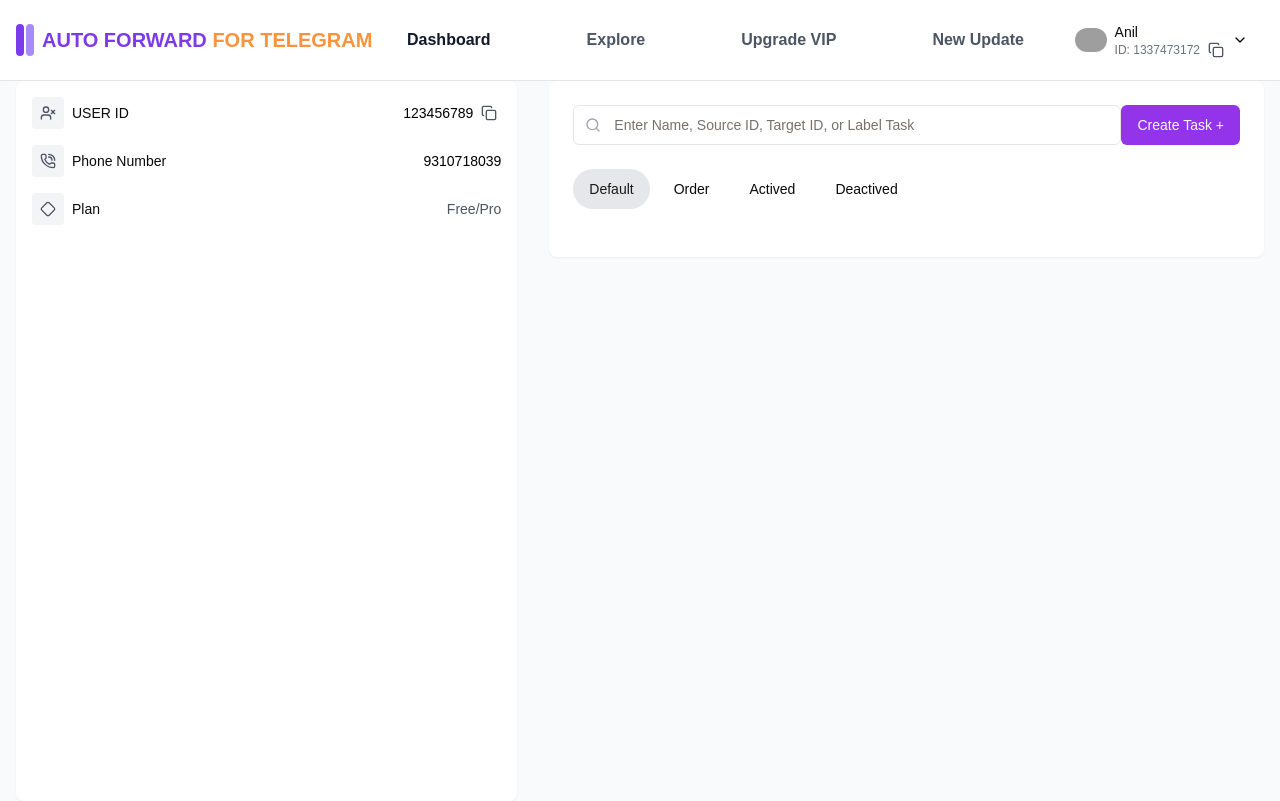
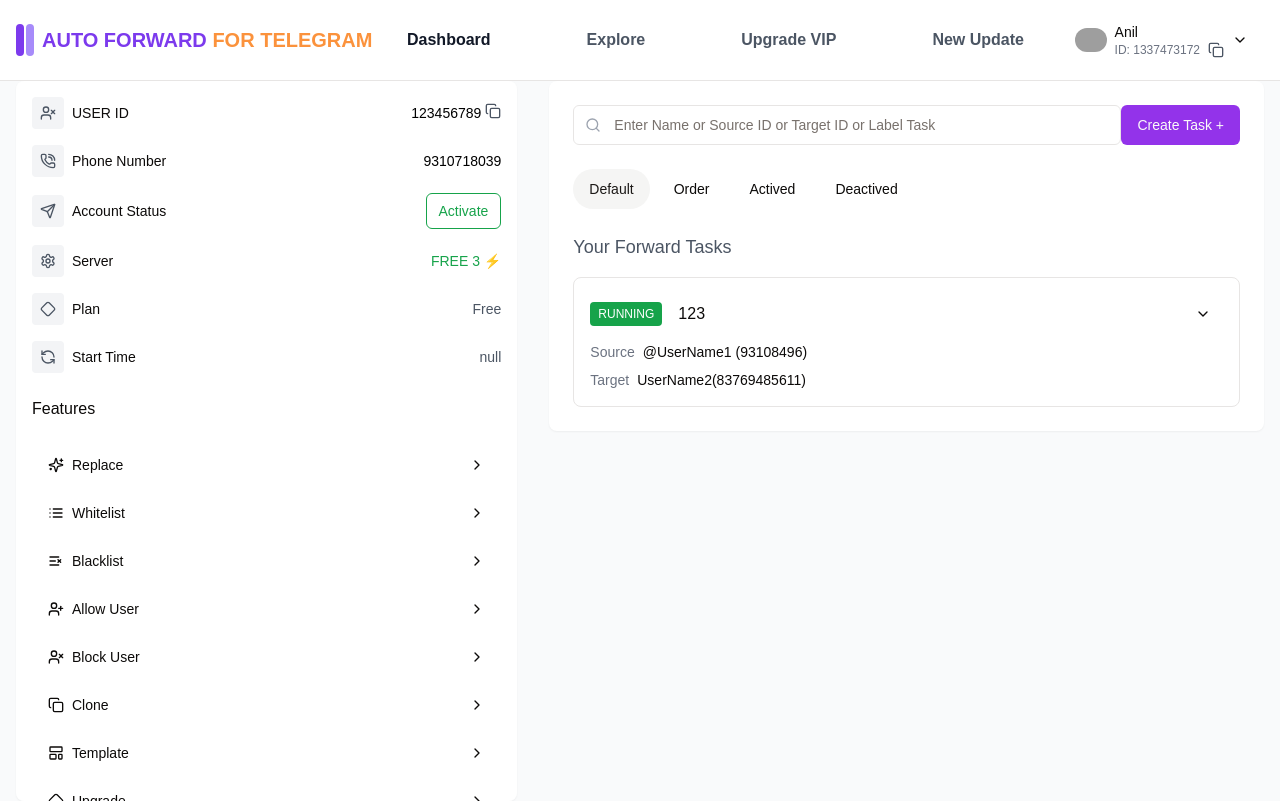
Before and after one commit to anilyadav6803/Telebot, a Next.js app: page /home in a window 1280 px wide. Built offline with nearby package versions, Linux system fonts and the light colour scheme; grey boxes are pictures that could not be loaded.

Commit message:
Update page.js
changes2

```diff
--- a/src/app/home/page.js
+++ b/src/app/home/page.js
@@ -3,23 +3,7 @@
 import { useState } from "react";
 import Link from "next/link";
 import Image from "next/image";
-import {
-  Search,
-  ChevronDown,
-  Copy,
-  Settings,
-  RefreshCcw,
-  Diamond,
-  LayoutTemplate,
-  UserPlus,
-  UserX,
-  List,
-  ListX,
-  Sparkles,
-  Send,
-  ChevronRight,
-  PhoneCall,
-} from "lucide-react";
+import { Search, ChevronDown, Copy, Settings, RefreshCcw, MessageCircleMore, Diamond, LayoutTemplate, UserPlus, UserX, List, ListX, Sparkles, Send, ChevronRight, PhoneCall } from 'lucide-react';
 import { Button } from "@/components/ui/button";
 import { Input } from "@/components/ui/input";
 import {
@@ -28,17 +12,17 @@
   DropdownMenuItem,
   DropdownMenuTrigger,
 } from "@/components/ui/dropdown-menu";
-import { useRouter } from "next/navigation";
+import { useRouter } from 'next/navigation'
 
 export default function HomePage() {
   const [activeTab, setActiveTab] = useState("Default");
-  const router = useRouter();
+  const router = useRouter()
 
   return (
     <div className="min-h-screen bg-gray-50">
       {/* Header */}
       <header className="bg-white border-b">
-        <div className="max-w-8xl mx-auto px-4 py-2">
+        <div className="max-w-8xl mx-auto px-4 py-2 ">
           <div className="flex items-center justify-between h-16">
             <div className="flex items-center gap-2">
               <div className="flex gap-0.5">
@@ -66,14 +50,11 @@
               </Link>
             </nav>
 
+
             <div className="flex items-center gap-4">
               <DropdownMenu>
                 <DropdownMenuTrigger asChild>
-                  <Button
-                    variant="ghost"
-                    className="flex items-center gap-2"
-                    aria-label="User Menu"
-                  >
+                  <Button variant="ghost" className="flex items-center gap-2">
                     <Image
                       src="/placeholder.svg"
                       alt="Avatar"
@@ -87,6 +68,8 @@
                         ID: 1337473172
                         <Copy className="h-4 w-4 text-gray-600" />
                       </div>
+
+                      <div className="flex gap-1"></div>
                     </div>
                     <ChevronDown className="h-4 w-4" />
                   </Button>
@@ -102,13 +85,12 @@
         </div>
       </header>
 
-      <div className="max-w-8xl mx-auto px-4">
+      <div className="max-w-8xl mx-auto px-4 ">
         <div className="grid grid-cols-12 gap-8">
           {/* Sidebar */}
           <div className="col-span-5 h-[calc(100vh-5rem)] sticky top-20">
             <div className="bg-white rounded-lg shadow-sm p-4 space-y-6 h-full overflow-y-auto">
               <div className="space-y-4">
-                {/* User ID Section */}
                 <div className="flex justify-between items-center">
                   <div className="flex items-center gap-2">
                     <div className="p-2 bg-gray-100 rounded">
@@ -116,18 +98,12 @@
                     </div>
                     <span className="text-sm font-medium">USER ID</span>
                   </div>
-                  <div className="flex gap-1 items-center">
-                    <span className="text-black text-sm">123456789</span>
-                    <button
-                      aria-label="Copy User ID"
-                      className="p-1 hover:bg-gray-200 rounded"
-                    >
-                      <Copy className="h-4 w-4 text-gray-600" />
-                    </button>
+                  <div className="flex gap-1">
+                    <span className=" text-black text-sm"> 123456789 </span>
+                    <Copy className="h-4 w-4 text-gray-600" />
                   </div>
                 </div>
 
-                {/* Phone Number Section */}
                 <div className="flex justify-between items-center">
                   <div className="flex items-center gap-2">
                     <div className="p-2 bg-gray-100 rounded">
@@ -135,10 +111,35 @@
                     </div>
                     <span className="text-sm font-medium">Phone Number</span>
                   </div>
-                  <span className="text-black text-sm">9310718039</span>
+                  <span className=" text-black text-sm"> 9310718039 </span>
                 </div>
 
-                {/* Plan Section */}
+                <div className="flex justify-between items-center">
+                  <div className="flex items-center gap-2">
+                    <div className="p-2 bg-gray-100 rounded">
+                      <Send className="h-4 w-4 text-gray-600" />
+                    </div>
+                    <span className="text-sm font-medium">Account Status</span>
+                  </div>
+                  <Button
+                    size="sm"
+                    variant="outline"
+                    className="text-green-600 border-green-600"
+                  >
+                    Activate
+                  </Button>
+                </div>
+
+                <div className="flex justify-between items-center">
+                  <div className="flex items-center gap-2">
+                    <div className="p-2 bg-gray-100 rounded">
+                      <Settings className="h-4 w-4 text-gray-600" />
+                    </div>
+                    <span className="text-sm font-medium">Server</span>
+                  </div>
+                  <span className="text-green-600 text-sm">FREE 3 ⚡</span>
+                </div>
+
                 <div className="flex justify-between items-center">
                   <div className="flex items-center gap-2">
                     <div className="p-2 bg-gray-100 rounded">
@@ -146,8 +147,110 @@
                     </div>
                     <span className="text-sm font-medium">Plan</span>
                   </div>
-                  <span className="text-sm text-gray-600">Free/Pro</span>
+                  <span className="text-sm text-gray-600">Free</span>
                 </div>
+
+                <div className="flex justify-between items-center">
+                  <div className="flex items-center gap-2">
+                    <div className="p-2 bg-gray-100 rounded">
+                      <RefreshCcw className="h-4 w-4 text-gray-600" />
+                    </div>
+                    <span className="text-sm font-medium">Start Time</span>
+                  </div>
+                  <span className="text-sm text-gray-600">null</span>
+                </div>
+              </div>
+
+              <div className="space-y-2">
+                <h3 className="font-medium mb-4">Features</h3>
+
+                <Button variant="ghost" className="w-full justify-between">
+                  <div className="flex items-center">
+                    <Sparkles className="h-4 w-4 mr-2" />
+                    Replace
+                  </div>
+                  <ChevronRight className="h-4 w-4" />
+                </Button>
+
+                <Button variant="ghost" className="w-full justify-between">
+                  <div className="flex items-center">
+                    <List className="h-4 w-4 mr-2" />
+                    Whitelist
+                  </div>
+                  <ChevronRight className="h-4 w-4" />
+                </Button>
+
+                <Button variant="ghost" className="w-full justify-between">
+                  <div className="flex items-center">
+                    <ListX className="h-4 w-4 mr-2" />
+                    Blacklist
+                  </div>
+                  <ChevronRight className="h-4 w-4" />
+                </Button>
+
+                <Button variant="ghost" className="w-full justify-between">
+                  <div className="flex items-center">
+                    <UserPlus className="h-4 w-4 mr-2" />
+                    Allow User
+                  </div>
+                  <ChevronRight className="h-4 w-4" />
+                </Button>
+
+                <Button variant="ghost" className="w-full justify-between">
+                  <div className="flex items-center">
+                    <UserX className="h-4 w-4 mr-2" />
+                    Block User
+                  </div>
+                  <ChevronRight className="h-4 w-4" />
+                </Button>
+
+                <Button variant="ghost" className="w-full justify-between">
+                  <div className="flex items-center">
+                    <Copy className="h-4 w-4 mr-2" />
+                    Clone
+                  </div>
+                  <ChevronRight className="h-4 w-4" />
+                </Button>
+
+                <Button variant="ghost" className="w-full justify-between">
+                  <div className="flex items-center">
+                    <LayoutTemplate className="h-4 w-4 mr-2" />
+                    Template
+                  </div>
+                  <ChevronRight className="h-4 w-4" />
+                </Button>
+
+                <Button variant="ghost" className="w-full justify-between">
+                  <div className="flex items-center">
+                    <Diamond className="h-4 w-4 mr-2" />
+                    Upgrade
+                  </div>
+                  <ChevronRight className="h-4 w-4" />
+                </Button>
+
+                <Button variant="ghost" className="w-full justify-between">
+                  <div className="flex items-center">
+                    <MessageCircleMore className="h-4 w-4 mr-2" />
+                    Chat Support
+                  </div>
+                  <ChevronRight className="h-4 w-4" />
+                </Button>
+
+                <Button variant="ghost" className="w-full justify-between">
+                  <div className="flex items-center">
+                    <RefreshCcw className="h-4 w-4 mr-2" />
+                    Restart Bot
+                  </div>
+                  <ChevronRight className="h-4 w-4" />
+                </Button>
+
+                <Button variant="ghost" className="w-full justify-between">
+                  <div className="flex items-center">
+                    <Settings className="h-4 w-4 mr-2" />
+                    Settings
+                  </div>
+                  <ChevronRight className="h-4 w-4" />
+                </Button>
               </div>
             </div>
           </div>
@@ -155,37 +258,63 @@
           {/* Main Content */}
           <div className="col-span-7">
             <div className="bg-white rounded-lg shadow-sm p-6">
-              {/* Search and Create Task */}
               <div className="flex justify-between items-center mb-6">
                 <div className="relative flex-1 max-w-2xl">
                   <Search className="absolute left-3 top-1/2 transform -translate-y-1/2 text-gray-400 h-4 w-4" />
                   <Input
-                    placeholder="Enter Name, Source ID, Target ID, or Label Task"
+                    placeholder="Enter Name or Source ID or Target ID or Label Task"
                     className="pl-10"
                   />
                 </div>
                 <Button
                   className="bg-purple-600 hover:bg-purple-700"
-                  onClick={() => router.push("/create-task")}
+                  onClick={() => router.push('/create-task')}
                 >
                   Create Task +
                 </Button>
               </div>
 
-              {/* Tabs */}
               <div className="flex gap-2 mb-6">
                 {["Default", "Order", "Actived", "Deactived"].map((tab) => (
                   <Button
                     key={tab}
                     variant={activeTab === tab ? "secondary" : "ghost"}
                     onClick={() => setActiveTab(tab)}
-                    className={`rounded-full ${
-                      activeTab === tab ? "bg-gray-200" : ""
-                    }`}
+                    className="rounded-full"
                   >
                     {tab}
                   </Button>
                 ))}
+              </div>
+
+              <div>
+                <h2 className="text-lg font-medium text-gray-600 mb-4">
+                  Your Forward Tasks
+                </h2>
+
+                <div className="border rounded-lg p-4">
+                  <div className="flex items-center justify-between">
+                    <div className="flex items-center gap-4">
+                      <span className="bg-green-600 text-white text-xs px-2 py-1 rounded">
+                        RUNNING
+                      </span>
+                      <span className="font-medium">123</span>
+                    </div>
+                    <Button variant="ghost" size="icon">
+                      <ChevronDown className="h-4 w-4" />
+                    </Button>
+                  </div>
+                  <div className="mt-2 space-y-2">
+                    <div className="flex items-center gap-2">
+                      <span className="text-sm text-gray-500">Source</span>
+                      <span className="text-sm">@UserName1 (93108496)</span>
+                    </div>
+                    <div className="flex items-center gap-2">
+                      <span className="text-sm text-gray-500">Target</span>
+                      <span className="text-sm">UserName2(83769485611)</span>
+                    </div>
+                  </div>
+                </div>
               </div>
             </div>
           </div>
```
